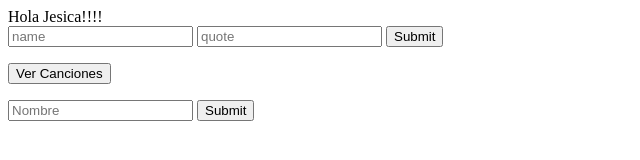
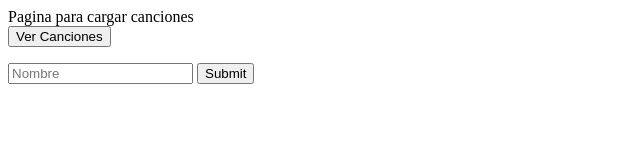
Before and after one commit to guido-battista/VYS_Server, a website: page View/index.html in a window 1280 px wide. Shown: the whole page, without its empty margins (0-640 px from the left). Drawn offline with Linux system fonts and the light colour scheme.

Commit message:
Cambio la vista

```diff
--- a/View/index.html
+++ b/View/index.html
@@ -4,12 +4,7 @@
   <title>MY APP</title>
 </head>
 <body>
-  Hola Jesica!!!!
-  <form action="/quotes" method="POST">
-    <input type="text" placeholder="name" name="name">
-    <input type="text" placeholder="quote" name="quote">
-    <button type="submit">Submit</button>
-  </form>
+  Pagina para cargar canciones
   <form action="/canciones" method="GET">
     <button type="submit">Ver Canciones</button>
   </form>
```
